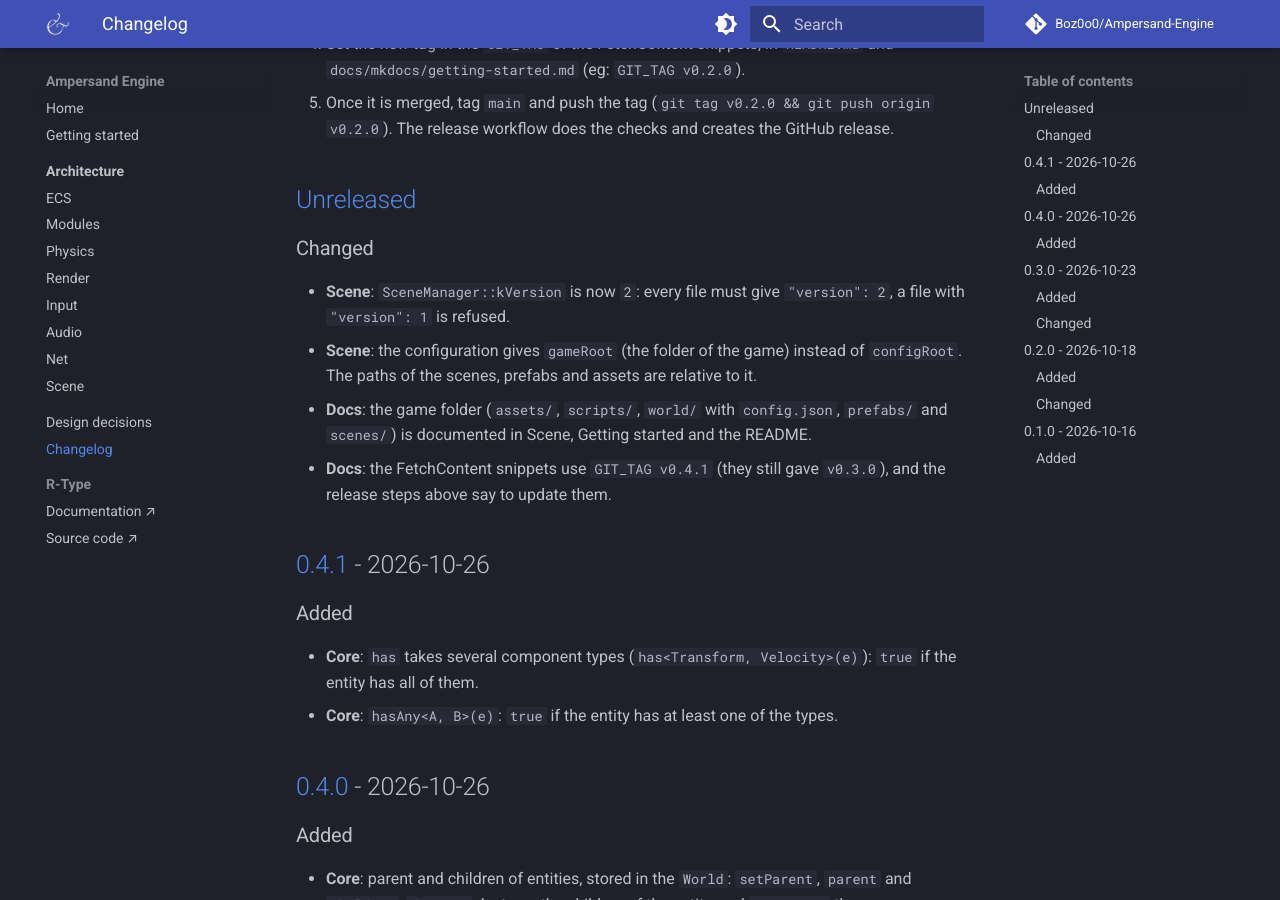
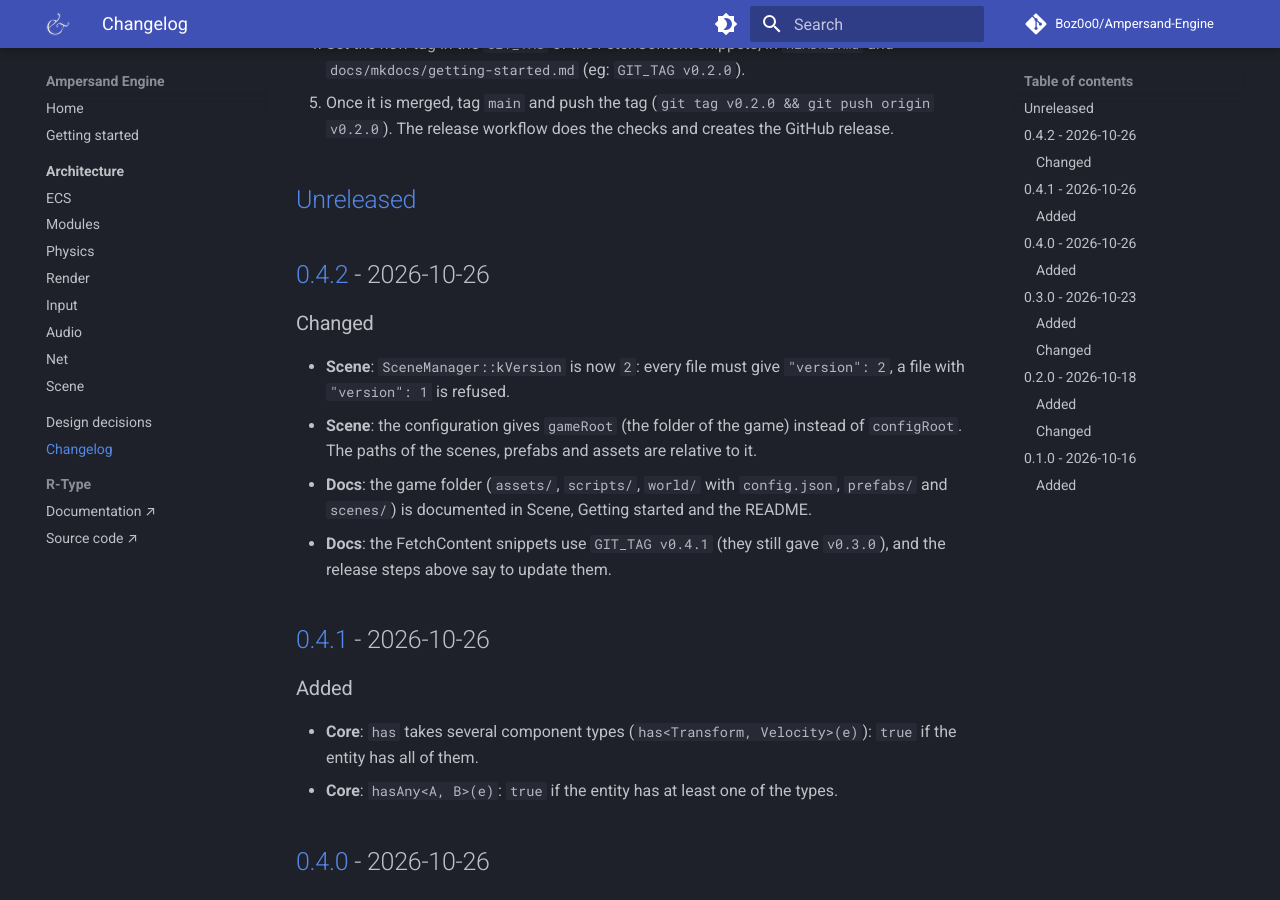
Before and after one commit to Boz0o0/Ampersand-Engine, an MkDocs documentation site: the page built from docs/mkdocs/changelog.md, in a window 1280 px wide and 900 px high, scrolled down 518 px. Built offline with MkDocs 1.6.1 and Material for MkDocs 9.7.7, drawn with Linux system fonts in a browser that asks for light colours; comment, search, counter and statistics services are not loaded.

Commit message:
feat(release): v0.4.2

```diff
--- a/CHANGELOG.md
+++ b/CHANGELOG.md
@@ -25,6 +25,8 @@ under `[Unreleased]`, in the right subsection (`Added`, `Changed`, `Fixed` or
    release.
 
 ## [Unreleased]
+
+## [0.4.2] - 2026-10-26
 
 ### Changed
 
@@ -102,7 +104,8 @@ First release, with the very base of the engine.
 - One CMake option and one static library per module.
 - Documentation website.
 
-[Unreleased]: https://github.com/Boz0o0/Ampersand-Engine/compare/v0.4.1...HEAD
+[Unreleased]: https://github.com/Boz0o0/Ampersand-Engine/compare/v0.4.2...HEAD
+[0.4.2]: https://github.com/Boz0o0/Ampersand-Engine/compare/v0.4.1...v0.4.2
 [0.4.1]: https://github.com/Boz0o0/Ampersand-Engine/compare/v0.4.0...v0.4.1
 [0.4.0]: https://github.com/Boz0o0/Ampersand-Engine/compare/v0.3.0...v0.4.0
 [0.3.0]: https://github.com/Boz0o0/Ampersand-Engine/compare/v0.2.0...v0.3.0
--- a/CMakeLists.txt
+++ b/CMakeLists.txt
@@ -1,7 +1,7 @@
 cmake_minimum_required(VERSION 3.24)
 
 project(AmpersandEngine
-    VERSION 0.4.1
+    VERSION 0.4.2
     LANGUAGES CXX
 )
 
```
Also changed, not shown: README.md (+1 -1 lines), docs/mkdocs/getting-started.md (+1 -1 lines).
